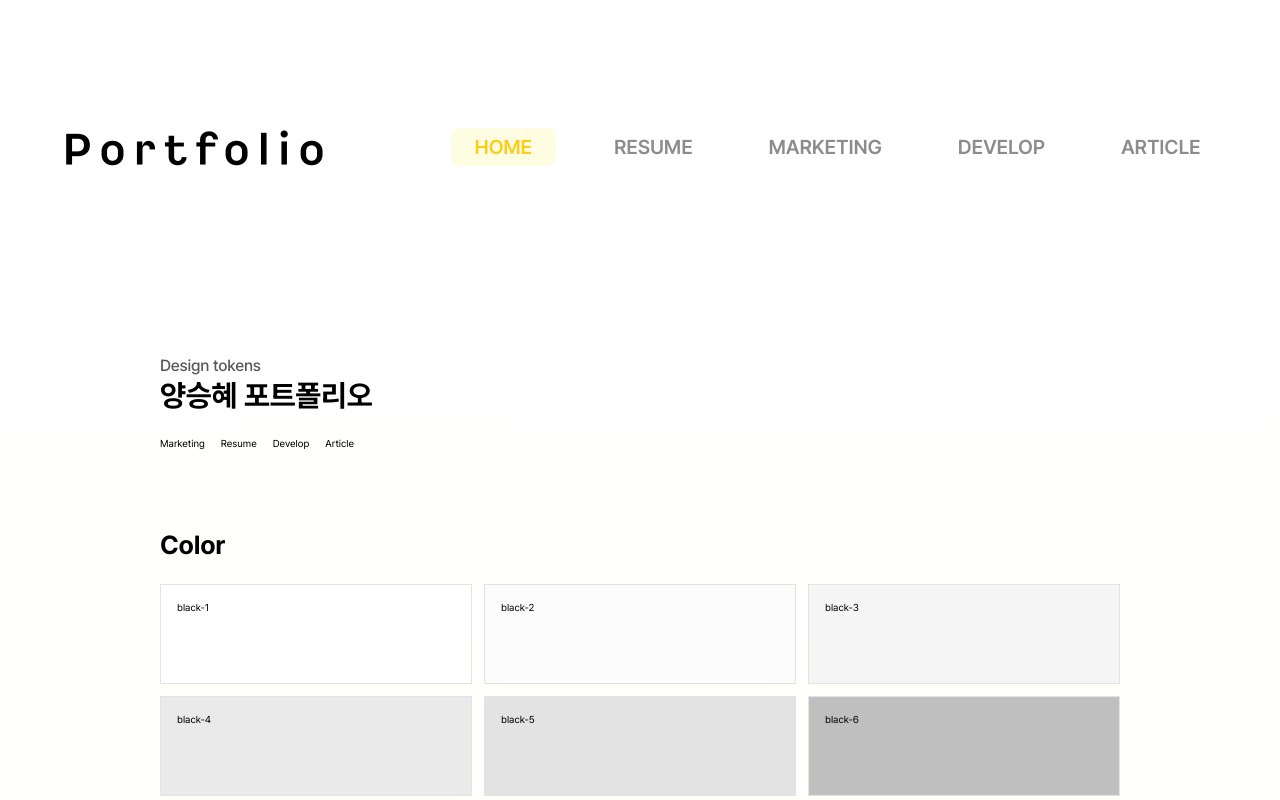
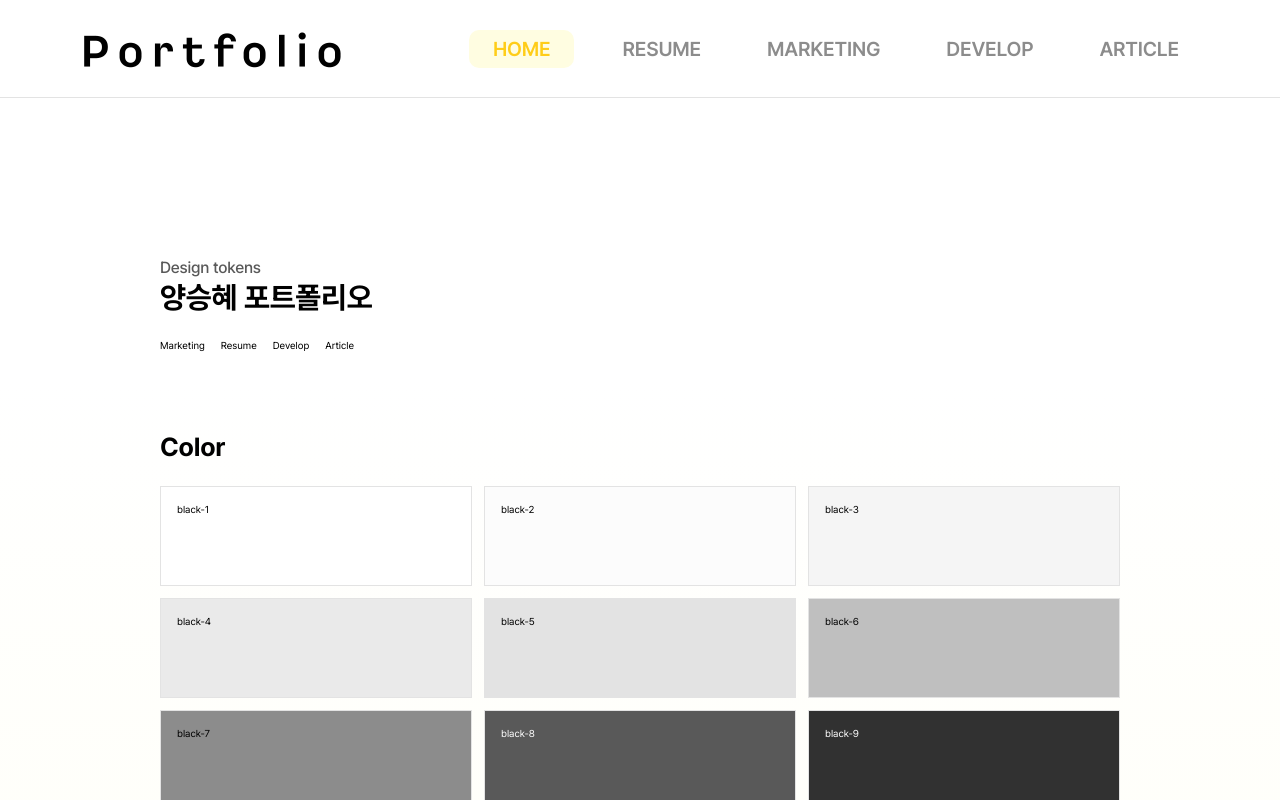
Before and after one commit to seunghye-rain/rain-portfolio, a Next.js app: page / in a window 1280 px wide. Shown: the top 800 px of the page. Built offline with nearby package versions, Linux system fonts and the light colour scheme.

Commit message:
feat: 헤더 스타일 개선 및 내비게이션 링크의 전환 효과 추가

```diff
--- a/src/shared/components/ui/header/Header.tsx
+++ b/src/shared/components/ui/header/Header.tsx
@@ -6,9 +6,9 @@ import { HeaderNavLink } from './HeaderNavLink';
 
 export const Header = () => {
   return (
-    <header className='bg-black-1 flex w-full items-center justify-center gap-[12.6rem] py-[1.8rem]'>
+    <header className='bg-black-1 border-black-5 fixed inset-x-0 top-0 z-50 flex h-[9.8rem] w-full items-center gap-[12.6rem] border-b pl-[8rem]'>
       <Image src='/imgs/logo.png' alt='양승혜 포트폴리오' width={263} height={62} />
-      <nav className='flex items-stretch gap-[4rem]'>
+      <nav className='flex items-stretch gap-[3rem]'>
         {NAV_ITEMS.map((item) => (
           <HeaderNavLink key={item.href} href={item.href} label={item.label} />
         ))}
--- a/src/shared/components/ui/header/HeaderNavLink.tsx
+++ b/src/shared/components/ui/header/HeaderNavLink.tsx
@@ -18,8 +18,10 @@ export const HeaderNavLink = ({ href, label }: HeaderNavLinkProps) => {
     <Link
       href={href}
       className={cn(
-        'flex h-[3.8rem] items-center rounded-[1rem] py-[0.6rem]',
-        isActive ? 'bg-yellow-5 text-yellow-1 px-[2.4rem]' : 'text-black-7 px-[1.8rem]',
+        'flex h-[3.8rem] items-center rounded-[1rem] py-[0.6rem] transition-all duration-200 ease-out',
+        isActive
+          ? 'bg-yellow-5 text-yellow-1 px-[2.4rem]'
+          : 'text-black-7 hover:text-yellow-1 px-[1.8rem]',
       )}
     >
       <span className='title-20-sb whitespace-nowrap'>{label}</span>
```
